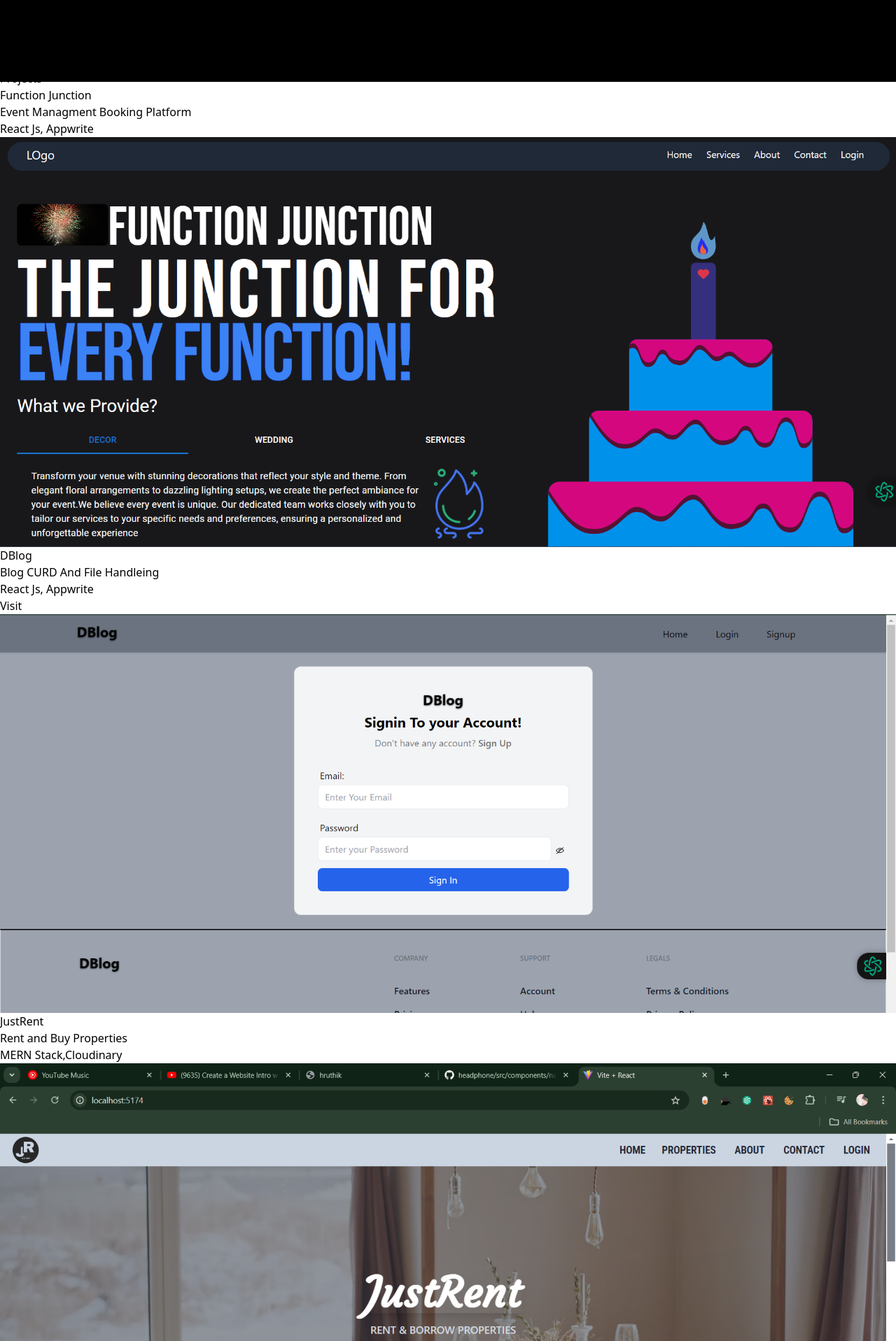
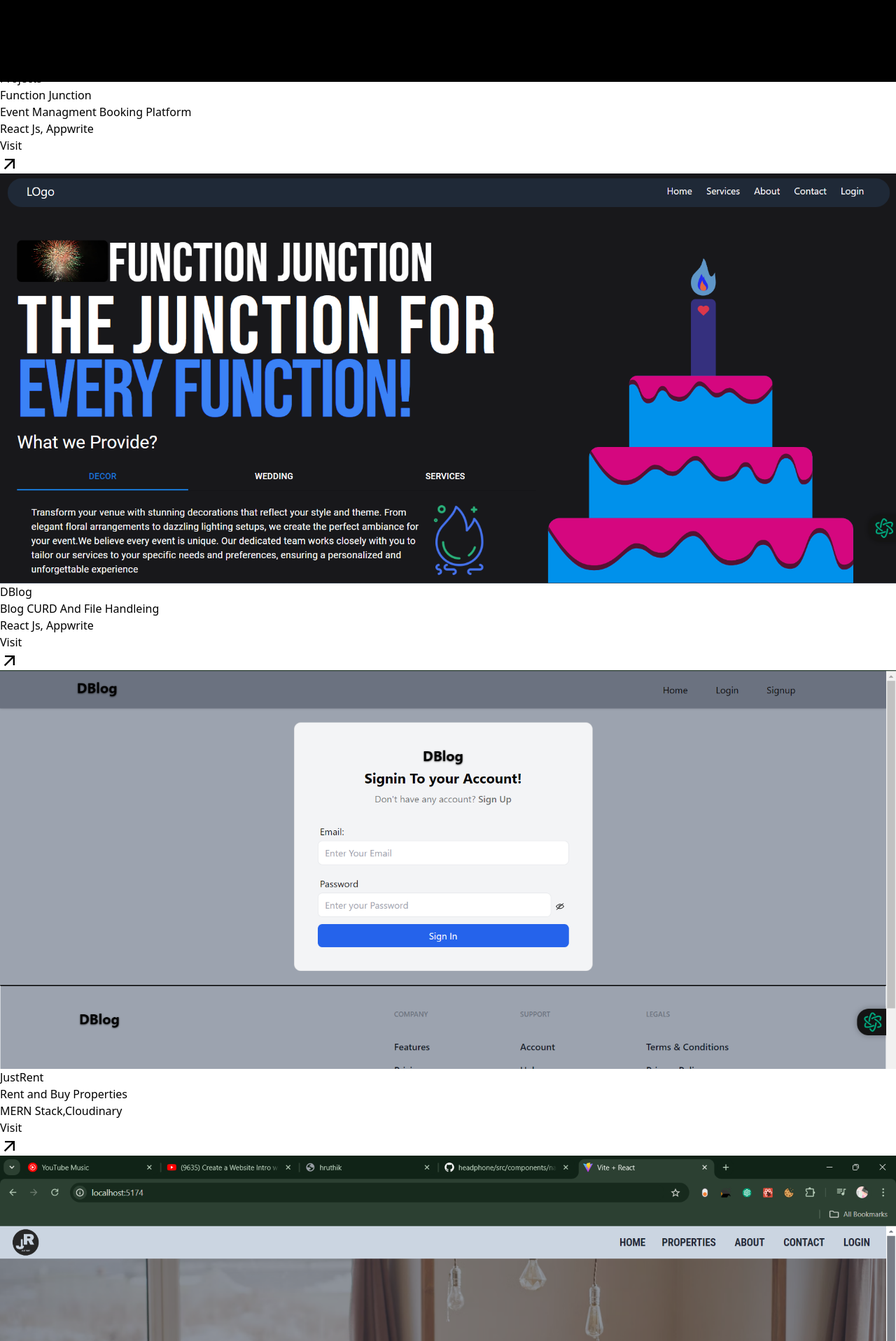
Before and after one commit to blackeye75/portfolio, a React (Vite) app: page /work in a window 1280 px wide. Shown: the part 683-2600 px from the top of the page at 70% size. Built offline with nearby package versions, Linux system fonts and the light colour scheme; a web font is replaced by a local one.

Commit message:
project ui fix

```diff
--- a/package.json
+++ b/package.json
@@ -14,6 +14,7 @@
     "@react-three/fiber": "^8.17.6",
     "@react-three/postprocessing": "^2.16.2",
     "@types/three": "^0.168.0",
+    "devicon": "^2.16.0",
     "framer-motion": "^11.3.31",
     "gsap": "^3.12.5",
     "porfolio": "file:",
--- a/src/Components/Projects.jsx
+++ b/src/Components/Projects.jsx
@@ -1,5 +1,6 @@
 import React from "react";
 import { motion } from "framer-motion";
+import { MdOutlineArrowOutward } from "react-icons/md";
 
 const Projects = () => {
   return (
@@ -23,7 +24,7 @@ const Projects = () => {
           transition={{ duration: 2, delay: 0.8 }}
           className=" hover:scale-105 duration-300 w-[65%] h-[30vh] flex  border-[.5px] bg-[#121212] rounded-xl overflow-hidden border-zinc-700 "
         >
-          <div className=" text w-[50%] h-full pt-8 p-3  text-white ">
+          <div className=" text w-[50%] h-full pt-5 p-3  text-white ">
             <motion.h1
               initial={{ opacity: 0 }}
               whileInView={{ opacity: 1 }}
@@ -48,9 +49,19 @@ const Projects = () => {
             >
               React Js, Appwrite
             </motion.p>
+            <div className="flex gap-2 items-center bg-blue-500 rounded-md w-[21%]  h-[35px] mt-1 hover:bg-blue-700 duration-300">
+              <button className=" font-[500] text-lg px-3  text-black font-['Roboto_Condensed'] mt-2">
+                Visit
+              </button>
+              <MdOutlineArrowOutward size={28} className="" />
+            </div>
           </div>
-          <div className="img p-7 w-[50%] flex items-center h-full bg-blue-500 ">
-            <img src="./fnj.png" className="rounded-md bg-cover bg-center"  alt="" />
+          <div className="img p-7 w-[50%]  h-full bg-blue-500 ">
+            <img
+              src="./fnj.png"
+              className="rounded-md bg-cover bg-center"
+              alt=""
+            />
           </div>
         </motion.div>
 
@@ -86,9 +97,14 @@ const Projects = () => {
             >
               React Js, Appwrite
             </motion.p>
-            <button className="px-5  py-1 bg-blue-950 rounded-lg mt-2" >Visit</button>
+            <div className="flex gap-2 items-center bg-pink-500 rounded-md w-[21%]  h-[35px] mt-1 hover:bg-pink-700 duration-300">
+              <button className=" font-[500] text-lg px-3  text-black font-['Roboto_Condensed'] mt-2">
+                Visit
+              </button>
+              <MdOutlineArrowOutward size={28} className="" />
+            </div>
           </div>
-          <div className="img w-[50%] flex items-center h-full bg-pink-500 p-7 ">
+          <div className="img w-[50%]  h-full bg-pink-500 p-8  ">
             <img src="./dblog.png" className="rounded-md" alt="" />
           </div>
         </motion.div>
@@ -125,9 +141,15 @@ const Projects = () => {
             >
               MERN Stack,Cloudinary
             </motion.p>
+            <div className="flex gap-2 items-center bg-red-500 rounded-md w-[21%]  h-[35px] mt-1 hover:bg-red-700 duration-300">
+              <button className=" font-[500] text-lg px-3  text-black font-['Roboto_Condensed'] mt-2">
+                Visit
+              </button>
+              <MdOutlineArrowOutward size={28} className="" />
+            </div>
           </div>
           <div className="img w-[50%] h-full p-7 bg-red-500">
-            <img src="./justrent.png" alt="" className="rounded-md bg-bottom bg-contain" />
+            <img src="./justrent.png" alt="" className="rounded-md " />
           </div>
         </motion.div>
       </div>
--- a/src/Components/SkillCard.jsx
+++ b/src/Components/SkillCard.jsx
@@ -1,9 +1,15 @@
-import React from 'react'
+import React from "react";
 
-const SkillCard = () => {
+const SkillCard = ({icon, title, subtitle }) => {
   return (
-    <div></div>
-  )
-}
+    <div>
+      <div className="bg-black text-white p-4 rounded-lg shadow-md flex flex-col items-center justify-center w-40 h-32 m-2">
+      <div className="text-4xl mb-2">{icon}</div>
+        <h3 className="text-lg font-bold">{title}</h3>
+        <p className="text-sm text-gray-400">{subtitle}</p>
+      </div>
+    </div>
+  );
+};
 
-export default SkillCard
+export default SkillCard;
--- a/src/Components/header/Header.jsx
+++ b/src/Components/header/Header.jsx
@@ -11,21 +11,25 @@ export const Header = () => {
       id: 1,
       title: "Home",
       link: "/",
+      active: false,
     },
     {
       id: 2,
       title: "Work",
       link: "/work",
+      active: false,
     },
     {
       id: 3,
       title: "About",
       link: "/about",
+      active: false,
     },
     {
       id: 4,
       title: "Contact",
       link: "/contact",
+      active: false,
     },
   ];
   return (
@@ -44,7 +48,7 @@ export const Header = () => {
           />
         </div>
         <div className="dets">
-          <h1 className="leading-none font-semibold text-2xl uppercase font-['Roboto']">
+          <h1 className="leading-none font-semibold text-2xl uppercase font-['Space_Grotesk']">
             Priyanshu Raj
           </h1>
           <h1 className="font-extralight font-['Varela_Round'] tracking-tight text-sm">
--- a/src/index.css
+++ b/src/index.css
@@ -1,5 +1,7 @@
 @import url("https://fonts.googleapis.com/css2?family=Courgette&family=Oswald:wght@200..700&family=Permanent+Marker&family=Playwrite+ES:wght@100..400&family=Playwrite+FR+Moderne:wght@100..400&family=Roboto+Condensed:ital,wght@0,100..900;1,100..900&family=Roboto:ital,wght@0,100;0,300;0,400;0,500;0,700;0,900;1,100;1,300;1,400;1,500;1,700;1,900&family=Schibsted+Grotesk:ital,wght@0,400..900;1,400..900&family=Sevillana&family=Varela+Round&display=swap");
 @import url("https://fonts.googleapis.com/css2?family=Handjet:wght@100..900&family=Montserrat:ital,wght@0,100..900;1,100..900&display=swap");
+@import url("https://fonts.googleapis.com/css2?family=Space+Grotesk:wght@300..700&display=swap");
 @tailwind base;
+
 @tailwind components;
 @tailwind utilities;
--- a/src/pages/AboutPage.jsx
+++ b/src/pages/AboutPage.jsx
@@ -1,5 +1,6 @@
 import React from "react";
 import { motion } from "framer-motion";
+import SkillCard from "../Components/SkillCard";
 
 const AboutPage = () => {
   return (
@@ -127,11 +128,17 @@ const AboutPage = () => {
           that the results exceed expectations.
         </motion.p>
       </div>
-      <div className="tchstack">
-        <h1>Techstack</h1>
+      <div className="tchstack ">
+        <h1 className="text-4xl">Techstack</h1>
         <div>
           <h1>Frontend</h1>
-          <div></div>
+          <div>
+            <SkillCard
+              icon={<i className="devicon-javascript-plain colored"></i>}
+              title="JavaScript"
+              subtitle="development"
+            />
+          </div>
         </div>
       </div>
     </div>
```
Also changed, not shown: 1 other file (tests, documents, lock files or other folders).
